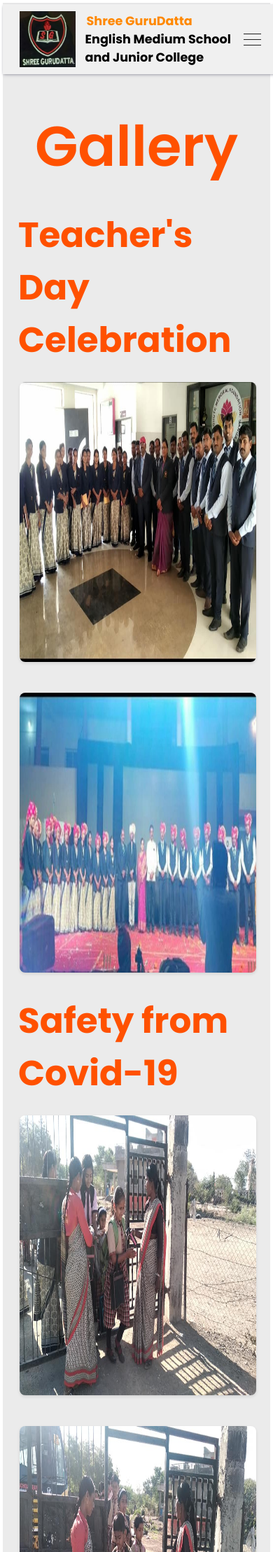
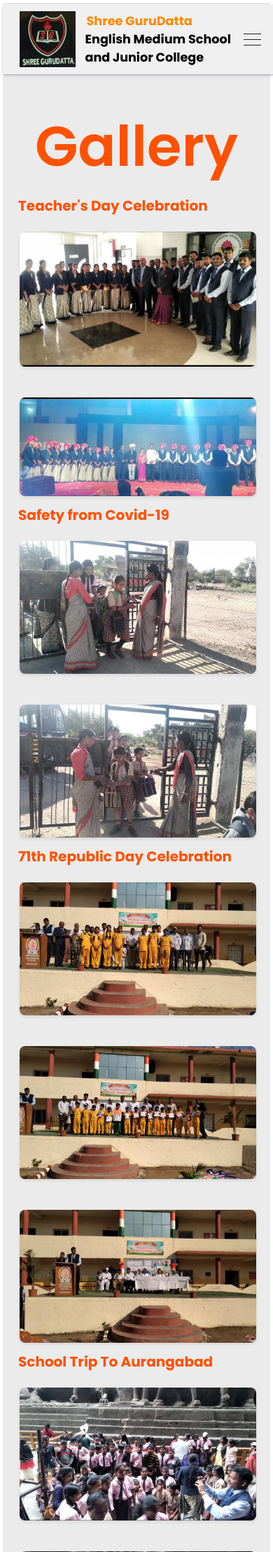
Before and after one commit to ShantanuHon99/ShreeGuruDattaSchoolWebsite, a PHP site: page /gallery.html in a window 390 px wide. Shown: the top 2218 px of the page at 70% size. Run offline with PHP 8.4, Linux system fonts and the light colour scheme.

Commit message:
sizing changes of images and text

```diff
--- a/SGEMS/gallery.css
+++ b/SGEMS/gallery.css
@@ -174,11 +174,18 @@
     display: none;
   }
 }
+#gallery {
+  background-color: #ebebeb;
+  padding: 50px 20px; /* Default padding */
+  height: auto; /* Set height to auto */
+}
 
-#gallery {
-    background-color: #ebebeb;
-    padding: 50px 20px;
-  }
+#gallery img {
+  max-width: 100%;
+  height: auto;
+}
+
+
 
   /* Image grid styles */
   .image-grid {
@@ -213,3 +220,27 @@
         height: fit-content;
       }
   }
+
+
+/* Regular screen styles */
+#gallery h3 {
+  font-size: 40px;
+  color: #ff5100;
+  margin-top: 30px;
+}
+
+/* Media query for smaller screens */
+@media only screen and (max-width: 600px) {
+  #gallery h3 {
+      font-size: 30px;
+      margin-top: 10px;
+  }
+}
+
+/* Media query for even smaller screens */
+@media only screen and (max-width: 400px) {
+  #gallery h3 {
+      font-size: 20px;
+      margin-top: 10px;
+  }
+}
--- a/SGEMS/gallery.html
+++ b/SGEMS/gallery.html
@@ -71,23 +71,23 @@
     <div id="gallery">
       <br><br><br>
       <div class="About" style="display: flex; justify-content: center; color: #ff5100; font-size: 80px; font-weight: 600; margin-top: 20px;">Gallery</div>
-      <h3 style="margin-top: 30px; font-size: 50px; color: #ff5100;">Teacher's Day Celebration</h3>
+      <h3 style="color: #ff5100;">Teacher's Day Celebration</h3>
       <div class="image-grid">
         <img src="image/gallery/i1.jpg" alt="Image 1">
         <img src="image/gallery/i18.jpg" alt="Image 2">
       </div>
-      <h3 style="margin-top: 30px; font-size: 50px; color: #ff5100;">Safety from Covid-19</h3>
+      <h3 style="color: #ff5100;">Safety from Covid-19</h3>
       <div class="image-grid">
         <img src="image/gallery/i2.jpg" alt="Image 1">
         <img src="image/gallery/i3.jpg" alt="Image 2">
       </div>
-      <h3 style="margin-top: 30px; font-size: 50px; color: #ff5100;">71th Republic Day Celebration</h3>
+      <h3 style="color: #ff5100;">71th Republic Day Celebration</h3>
       <div class="image-grid">
         <img src="image/gallery/i4.jpg" alt="Image 1">
         <img src="image/gallery/i5.jpg" alt="Image 2">
         <img src="image/gallery/i6.jpg" alt="Image 1">
       </div>
-      <h3 style="margin-top: 30px; font-size: 50px; color: #ff5100;">School Trip To Aurangabad</h3>
+      <h3 style="color: #ff5100;">School Trip To Aurangabad</h3>
       <div class="image-grid">
         <img src="image/gallery/i8.jpg" alt="Image 1">
         <img src="image/gallery/i9.jpg" alt="Image 2">
@@ -96,7 +96,7 @@
         <img src="image/gallery/i12.jpg" alt="Image 2">
         <img src="image/gallery/i19.jpg" alt="Image 1">
       </div>
-      <h3 style="margin-top: 30px; font-size: 50px; color: #ff5100;">Annual sports event's 2019- 20</h3>
+      <h3 style="color: #ff5100;">Annual sports event's 2019- 20</h3>
       <div class="image-grid">
         <img src="image/gallery/i13.jpg" alt="Image 1">
         <img src="image/gallery/i14.jpg" alt="Image 2">
```
